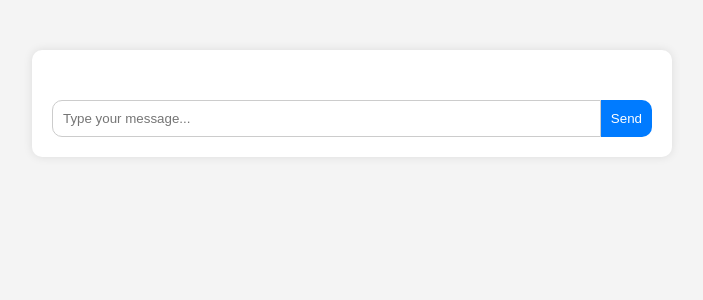
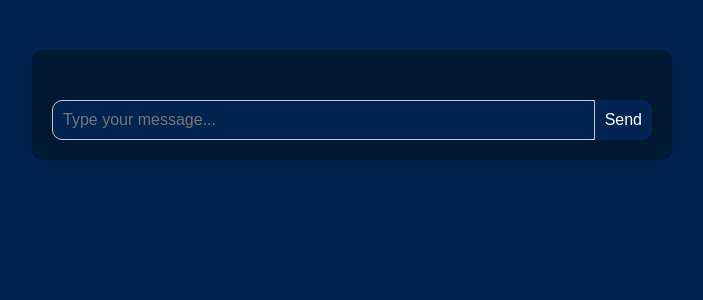
Before and after one commit to jhnyfwlr/Gogaku, a Flask app: template Templates/index.html in a window 1280 px wide. Shown: the top 300 px of the page, without its empty margins (288-991 px from the left). Run offline with Flask 3, Linux system fonts and the light colour scheme; the template is opened without the code that fills it, so the values that code supplies are empty.

Commit message:
Staged 3 changes.

```diff
--- a/Templates/index.html
+++ b/Templates/index.html
@@ -5,17 +5,7 @@
   <meta charset="UTF-8" />
   <meta name="viewport" content="width=device-width, initial-scale=1.0"/>
   <title>Chatbot UI</title>
-  <style>
-    body { font-family: Arial, sans-serif; margin: 0; background: #f4f4f4; }
-    .chat-container { width: 100%; max-width: 600px; margin: 50px auto; background: white; border-radius: 10px; padding: 20px; box-shadow: 0 0 10px rgba(0,0,0,0.1); }
-    .messages { max-height: 400px; overflow-y: auto; padding: 10px; }
-    .message { margin: 10px 0; padding: 10px; border-radius: 10px; }
-    .user { background: #d1e7dd; text-align: right; }
-    .bot { background: #f8d7da; text-align: left; }
-    .input-area { display: flex; margin-top: 10px; }
-    input[type="text"] { flex: 1; padding: 10px; border: 1px solid #ccc; border-radius: 10px 0 0 10px; }
-    button { padding: 10px; border: none; background: #007bff; color: white; border-radius: 0 10px 10px 0; cursor: pointer; }
-  </style>
+  <link rel="stylesheet" href="{{ url_for('static', filename='styles.css') }}">
 </head>
 <body>
   <div class="chat-container">
@@ -47,6 +37,15 @@
       chatBox.innerHTML += `<div class="message bot">${reply}</div>`;
       chatBox.scrollTop = chatBox.scrollHeight;
     }
+
+    const input = document.getElementById("user-input");
+    input.addEventListener("keydown", function(event) {
+      if (event.key === "Enter") {
+        event.preventDefault(); // prevents newline
+         sendMessage();
+      }
+    });
+
   </script>
 </body>
 </html>
--- a/app.py
+++ b/app.py
@@ -1,5 +1,5 @@
 # This is the backend for the app
-from flask import Flask, request, jsonify
+from flask import Flask, request, jsonify, render_template
 import openai
 import os
 from dotenv import load_dotenv
@@ -10,6 +10,10 @@ openai.api_key = os.getenv("OPENAI_API_KEY")
 
 app = Flask(__name__)
 CORS(app)  # Allow cross-origin requests from your frontend
+
+@app.route("/")
+def home():
+    return render_template("index.html")
 
 @app.route("/chat", methods=["POST"])
 def chat():
--- /dev/null
+++ b/static/styles.css
@@ -0,0 +1,79 @@
+body {
+  background-color: #002451; /* dark navy */
+  color: #ffffff; /* white test for readability */
+  font-family: Arial, sans-serif;
+  margin: 0;
+
+}
+
+.chat-container {
+  background-color: #001933; /* deep blue */
+  width: 100%;
+  max-width: 600px;
+  margin: 50px auto;
+  border-radius: 10px;
+  padding: 20px;
+  box-shadow: 0 0 10px rgba(0, 0, 0, 0.1);
+}
+
+.messages {
+  display: flex;
+  flex-direction: column;
+  align-items: flex-start;
+  max-height: 400px;
+  overflow-y: auto;
+  padding: 10px;
+}
+
+.message {
+  display: inline-block;
+  max-width: 80%;             /* prevent super long bubbles */
+  padding: 10px;
+  margin: 5px;
+  border-radius: 10px;
+  word-wrap: break-word;
+  white-space: pre-wrap;
+  color: #ffffff;   /* preserve line breaks */
+}
+
+.user {
+  background-color: #003f8e;
+  background: #002451;
+  text-align: right;
+  align-self: flex-end;
+}
+
+.bot {
+  text-align: left;
+  align-self: flex-start;
+}
+
+.input-area {
+  display: flex;
+  margin-top: 10px;
+}
+
+input[type="text"] {
+  background-color: #00346e; /* dark input field */
+  font-size: 16px;
+  color: #ffffff;
+  flex: 1;
+  padding: 10px;
+  border: 1px solid #ccc;
+  border-radius: 10px 0 0 10px;
+  background-color: #002451;
+  outline: none;
+  box-shadow: none;
+}
+
+
+button {
+  background-color: #00346e;
+  background: #002451;
+  font-size: 16px;
+  padding: 10px;
+  border: none;
+  color: #ffffff;
+  border-radius: 0 10px 10px 0;
+  cursor: pointer;
+}
```
